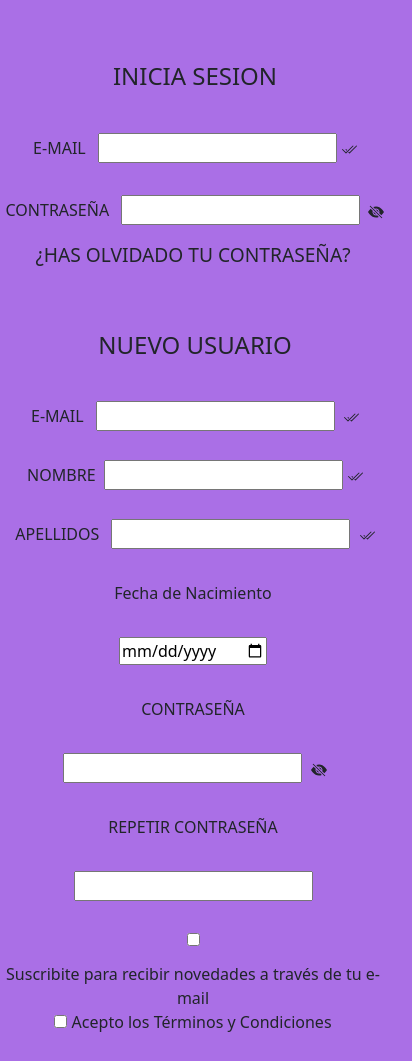
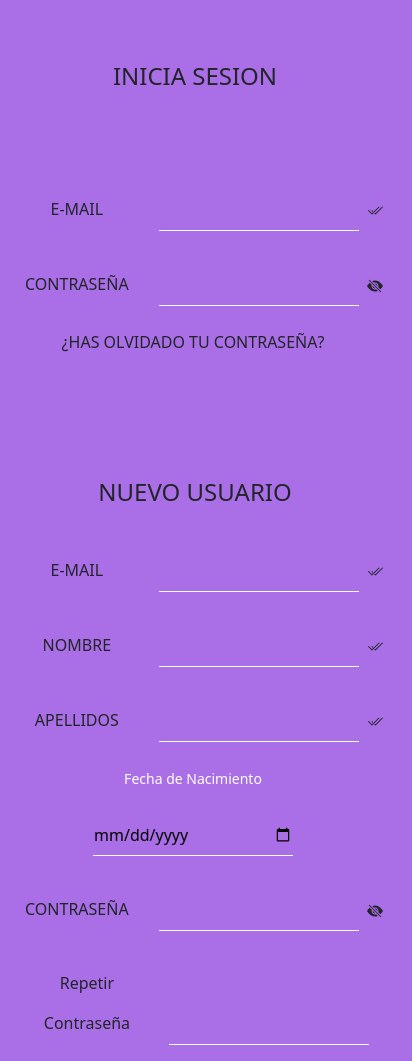
Before and after one commit to GaviotPampa/begabrielalopezcarrizoproyecto, a website: page pages/items/iniciarsesion.html in a window 390 px wide. Shown: the part 129-1190 px from the top of the page, 412 px wide, since content can reach past the window. Drawn offline with nearby package versions, Linux system fonts and the light colour scheme.

Commit message:
modificacion de html inicio sesion responsive

```diff
--- a/pages/items/iniciarsesion.html
+++ b/pages/items/iniciarsesion.html
@@ -136,19 +136,21 @@
     <div class="pagina-principal contenedorhijo">
       <div class="contenedortexto">
         <h3 class="paginaprincipal">INICIA SESION</h3>
+        <div class="form">
           <form class="registro" action="">
             <div>
-            <label class="registro-registro" for="">E-MAIL</label>
-            <input class="registro-registro" type="email" name="" id=""><svg xmlns="http://www.w3.org/2000/svg"
-              width="16" height="16" fill="currentColor" class="bi bi-check2-all" viewBox="0 0 16 16">
+              <label class="registro-registro etiqueta" for="">E-MAIL</label>
+              <input class="registro-registro insertion" type="email" name="" id="">
+              <svg xmlns="http://www.w3.org/2000/svg" width="16" height="16" fill="currentColor"
+                class="bi bi-check2-all" viewBox="0 0 16 16">
                 <path
                   d="M12.354 4.354a.5.5 0 0 0-.708-.708L5 10.293 1.854 7.146a.5.5 0 1 0-.708.708l3.5 3.5a.5.5 0 0 0 .708 0l7-7zm-4.208 7-.896-.897.707-.707.543.543 6.646-6.647a.5.5 0 0 1 .708.708l-7 7a.5.5 0 0 1-.708 0z" />
                 <path d="m5.354 7.146.896.897-.707.707-.897-.896a.5.5 0 1 1 .708-.708z" />
               </svg>
             </div>
             <div>
-            <label class="registro-registro" for="">CONTRASEÑA</label>
-            <input class="registro-registro" type="password" name="" id="">
+              <label class="registro-registro etiqueta" for="">CONTRASEÑA</label>
+              <input class="registro-registro insertion" type="password" name="" id="">
               <svg xmlns="http://www.w3.org/2000/svg" width="16" height="16" fill="currentColor"
                 class="bi bi-eye-slash-fill" viewBox="0 0 16 16">
                 <path
@@ -161,31 +163,15 @@
               <p> ¿HAS OLVIDADO TU CONTRASEÑA?</p>
             </div>
           </form>
+        </div>
+
         <!--Formularios para registrarse nuevo usuario  -->
         <h3>NUEVO USUARIO</h3>
+        <div class="form">
           <form class="registro" action="">
             <div>
-            <label class="registro-registro" for="">E-MAIL</label>
-            <input class="registro-registro" type="email" name="" id="">
-            <svg xmlns="http://www.w3.org/2000/svg" width="16" height="16" fill="currentColor" class="bi bi-check2-all"
-              viewBox="0 0 16 16">
-              <path
-                d="M12.354 4.354a.5.5 0 0 0-.708-.708L5 10.293 1.854 7.146a.5.5 0 1 0-.708.708l3.5 3.5a.5.5 0 0 0 .708 0l7-7zm-4.208 7-.896-.897.707-.707.543.543 6.646-6.647a.5.5 0 0 1 .708.708l-7 7a.5.5 0 0 1-.708 0z" />
-              <path d="m5.354 7.146.896.897-.707.707-.897-.896a.5.5 0 1 1 .708-.708z" />
-            </svg>
-          </div>
-          <div>
-            <label class="registro-registro" for="">NOMBRE</label>
-            <input type="text">
-            <svg xmlns="http://www.w3.org/2000/svg" width="16" height="16" fill="currentColor" class="bi bi-check2-all"
-              viewBox="0 0 16 16">
-              <path
-                d="M12.354 4.354a.5.5 0 0 0-.708-.708L5 10.293 1.854 7.146a.5.5 0 1 0-.708.708l3.5 3.5a.5.5 0 0 0 .708 0l7-7zm-4.208 7-.896-.897.707-.707.543.543 6.646-6.647a.5.5 0 0 1 .708.708l-7 7a.5.5 0 0 1-.708 0z" />
-              <path d="m5.354 7.146.896.897-.707.707-.897-.896a.5.5 0 1 1 .708-.708z" />
-            </svg>
-            <div>
-              <label class="registro-registro" for="">APELLIDOS</label>
-              <input class="registro-registro" type="text">
+              <label class="registro-registro etiqueta" for="">E-MAIL</label>
+              <input class="registro-registro insertion" type="email" name="" id="">
               <svg xmlns="http://www.w3.org/2000/svg" width="16" height="16" fill="currentColor"
                 class="bi bi-check2-all" viewBox="0 0 16 16">
                 <path
@@ -194,16 +180,34 @@
               </svg>
             </div>
             <div>
-              <label class="registro-registro" for="">Fecha de Nacimiento</label>
+              <label class="registro-registro etiqueta" for="">NOMBRE</label>
+              <input class="registro-registro insertion" type="text">
+              <svg xmlns="http://www.w3.org/2000/svg" width="16" height="16" fill="currentColor"
+                class="bi bi-check2-all" viewBox="0 0 16 16">
+                <path
+                  d="M12.354 4.354a.5.5 0 0 0-.708-.708L5 10.293 1.854 7.146a.5.5 0 1 0-.708.708l3.5 3.5a.5.5 0 0 0 .708 0l7-7zm-4.208 7-.896-.897.707-.707.543.543 6.646-6.647a.5.5 0 0 1 .708.708l-7 7a.5.5 0 0 1-.708 0z" />
+                <path d="m5.354 7.146.896.897-.707.707-.897-.896a.5.5 0 1 1 .708-.708z" />
+              </svg>
+              <div>
+                <label class="registro-registro etiqueta" for="">APELLIDOS</label>
+                <input class="registro-registro insertion" type="text">
+                <svg xmlns="http://www.w3.org/2000/svg" width="16" height="16" fill="currentColor"
+                  class="bi bi-check2-all" viewBox="0 0 16 16">
+                  <path
+                    d="M12.354 4.354a.5.5 0 0 0-.708-.708L5 10.293 1.854 7.146a.5.5 0 1 0-.708.708l3.5 3.5a.5.5 0 0 0 .708 0l7-7zm-4.208 7-.896-.897.707-.707.543.543 6.646-6.647a.5.5 0 0 1 .708.708l-7 7a.5.5 0 0 1-.708 0z" />
+                  <path d="m5.354 7.146.896.897-.707.707-.897-.896a.5.5 0 1 1 .708-.708z" />
+                </svg>
               </div>
               <div>
-              <input class="registro-registro" type="date" name="" id="">
+                <span>Fecha de Nacimiento</span>
               </div>
               <div>
-              <label class="registro-registro" for="">CONTRASEÑA</label>
+                <input class="registro-registro insertion" type="date" name="" id="">
               </div>
               <div>
-              <input class="registro-registro" type="password" name="" id="">
+                <label class="registro-registro etiqueta" for="">CONTRASEÑA</label>
+
+                <input class="registro-registro insertion" type="password" name="" id="">
                 <svg xmlns="http://www.w3.org/2000/svg" width="16" height="16" fill="currentColor"
                   class="bi bi-eye-slash-fill" viewBox="0 0 16 16">
                   <path
@@ -213,10 +217,8 @@
                 </svg>
               </div>
               <div>
-              <label class="registro-registro" for="">REPETIR CONTRASEÑA</label>
-            </div>
-            <div>
-              <input class="registro-registro" type="password" name="" id="">
+                <label class="registro-registro etiqueta" for="">Repetir Contraseña</label>
+                <input class="registro-registro insertion" type="password" name="" id="">
               </div>
               <div>
                 <input class="registro-registro" type="checkbox" name="Notificaciones de Correo" id="">
@@ -232,6 +234,7 @@
               </div>
             </div>
           </form>
+        </div>
       </div>
     </div>
   </main>
--- a/scss/_formularios.scss
+++ b/scss/_formularios.scss
@@ -1,14 +1,24 @@
 // iniciar sesion /
+.form {
+  display: flex;
+  align-items: center;
+  justify-content: center;
+  min-height: 40vh;
+}
 
 .registro {
+  width: 430px;
   text-align: center;
   margin-top: 16px;
   margin-right: 4px;
   margin-bottom: 5px;
 }
+
 .registro-registro {
   margin-top: 5px;
   margin-right: 8px;
   margin-bottom: 1em;
   margin-left: 4px;
+
+
 }
--- a/scss/_mediaqueries.scss
+++ b/scss/_mediaqueries.scss
@@ -363,14 +363,46 @@
       color: #ebe3e3;
       font-size: 1.5em;
    }
+
    .info-container p {
       padding-right: 10px;
       padding-left: 10px;
-  }
-  .fotoscoleccion, .fotos-beauty1, .fotos-beauty3, .fotos-cuadradas12 {
-   height: 300px;
-   margin: 2em 2em 1em 2em;
-}
+   }
+
+   .fotoscoleccion,
+   .fotos-beauty1,
+   .fotos-beauty3,
+   .fotos-cuadradas12 {
+      height: 300px;
+      margin: 2em 2em 1em 2em;
+   }
+
+   .insertion {
+      background: none;
+      border: none;
+      border-bottom: 1px solid #fff;
+      width: 200px;
+   }
+
+   form div {
+      line-height: 2.5em;
+   }
+
+   form span {
+      color: #fff;
+      font-size: 14px;
+   }
+
+   .etiqueta {
+      display: inline-block;
+      width: 140px;
+
+   }
+
+   form div p {
+      font-size: 1em;
+   }
+
 
 }
 
```
Also changed, not shown: css/estilos.css. Lines whose indentation alone changed are shown as unchanged.
